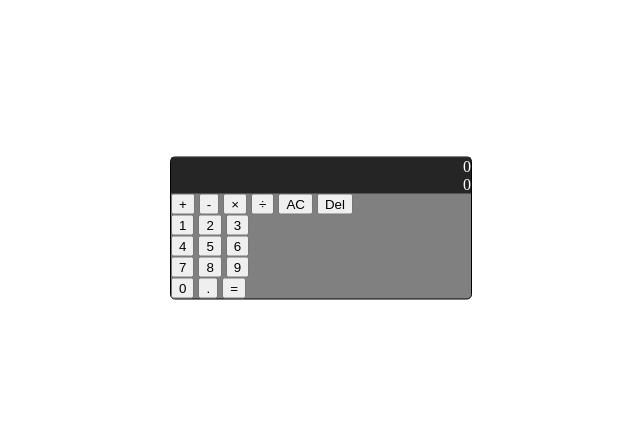
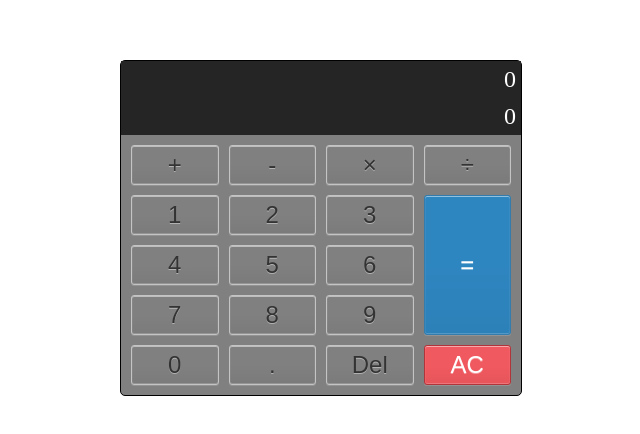
Before and after one commit to GitDavid/calculator, a plain HTML site: page index.html in a window 1280 px wide. Shown: the part 172-606 px from the top of the page, without its empty margins (319-959 px from the left). Drawn offline with Linux system fonts and the light colour scheme.

Commit message:
added css for buttons

```diff
--- a/index.html
+++ b/index.html
@@ -19,24 +19,30 @@
             </div>
         </div>
 
+        <div id="gridcontainer">
             <button class="opinput"> + </button>
             <button class="opinput"> - </button>
             <button class="opinput"> × </button>
             <button class="opinput"> ÷ </button>
-        <button id="clear">AC</button>
-        <button id="del">Del</button><br>
+
             <button class="numinput">1</button>
             <button class="numinput">2</button>
-        <button class="numinput">3</button><br>
+            <button class="numinput">3</button>
             <button class="numinput">4</button>
             <button class="numinput">5</button>
-        <button class="numinput">6</button><br>
+            <button class="numinput">6</button>
             <button class="numinput">7</button>
             <button class="numinput">8</button>
-        <button class="numinput">9</button><br>
+            <button class="numinput">9</button>
             <button class="numinput">0</button>
+
             <button id="point">.</button>
+            <button id="del">Del</button>
+            <button id="clear">AC</button>
             <button id="calculate">=</button>
+        </div>
+
+
         <script src="script.js"></script>
     </div>
 </body>
--- a/main.css
+++ b/main.css
@@ -5,7 +5,7 @@ https://freshman.tech/css-grid-calculator/ */
     background-color: gray;
     border-radius: 5px;
     border: solid 1px;
-    width: 300px;
+    width: 400px;
     top: 50%;
     left: 50%;
     position: absolute;
@@ -30,22 +30,52 @@ https://freshman.tech/css-grid-calculator/ */
 
 #result, #display {
     float: right;
-    /* font-size: 20px; */
-    /* height: 30px; */
-    /* display: block;
+    font-size: 1.5rem;
+    padding: 5px;
+}
+
+#gridcontainer {
+    display: grid;
+    grid-template-columns: repeat(4, 1fr);
+    grid-gap: 10px;
+    padding: 10px;
+}
+
+button {
     height: 40px;
-    width: 220px;
-    text-align: right;
-    /* overflow: hidden; */
-    /* direction: ltr; */
-    /* white-space: nowrap; */
-    /* width: 100%;
-    font-size: 20px;
-    border: none;
-    background-color: #252525;
+    background-color: #fff;
+    border-radius: 3px;
+    border: 1px solid #c4c4c4;
+    background-color: transparent;
+    font-size: 1.5rem;
+    color: #333;
+    background-image: linear-gradient(to bottom,transparent,transparent 50%,rgba(0,0,0,.04));
+    box-shadow: inset 0 0 0 1px rgba(255,255,255,.05), inset 0 1px 0 0 rgba(255,255,255,.45), inset 0 -1px 0 0 rgba(255,255,255,.15), 0 1px 0 0 rgba(255,255,255,.15);
+    text-shadow: 0 1px rgba(255,255,255,.4);
+}
+
+button:hover {
+    background-color: #eaeaea;
+}
+
+#clear {
+    background-color: #f0595f;
+    border-color: #b0353a;
     color: #fff;
-    text-align: right; */
-    /* padding-right: 20px; */
-    /* padding-left: 10px; */
+}
 
+#clear:hover {
+    background-color: #f17377;
+  }
+
+#calculate {
+    height: 100%;
+    grid-area: 2 / 4 / 5 / 5;
+    background-color: #2e86c0;
+    border-color: #337cac;
+    color: #fff;
 }
+
+#calculate:hover {
+    background-color: #4e9ed4;
+  }
```
Lines whose indentation alone changed are shown as unchanged.
